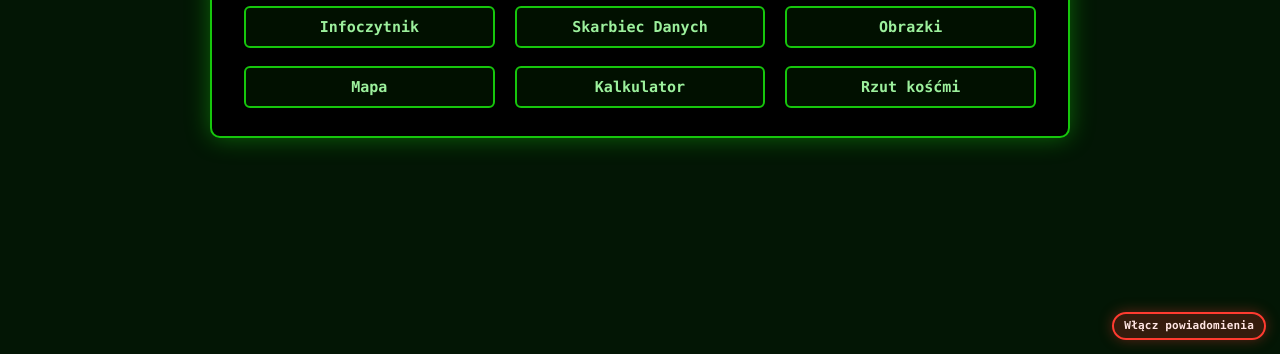
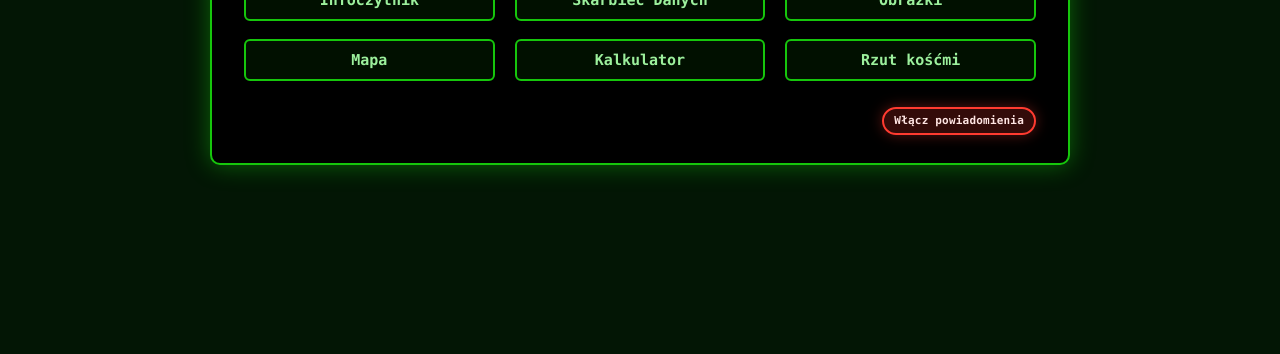
Before and after one commit to CuteLittleGoat/WrathAndGlory, a plain HTML site: page Main/index.html in a window 1280 px wide. Shown: the part 446-800 px from the top of the page. Drawn offline with Linux system fonts and the light colour scheme.

Commit message:
Fix notifications button placement under module grid

```diff
--- a/Main/index.html
+++ b/Main/index.html
@@ -107,11 +107,14 @@
       line-height: 1.35;
       word-break: break-word;
     }
+    .pushCtaWrap {
+      width: 100%;
+      display: flex;
+      justify-content: flex-end;
+      margin-top: 4px;
+    }
+
     .pushCta {
-      position: fixed;
-      right: 14px;
-      bottom: 14px;
-      z-index: 30;
       width: auto;
       border-color: #ff3b30;
       background: rgba(255, 59, 48, 0.2);
@@ -170,8 +173,10 @@
         <a class="btn" href="../DiceRoller/index.html">Rzut kośćmi</a>
       </div>
     </div>
+    <div class="pushCtaWrap">
+      <button class="btn pushCta" id="pushBtn" type="button">Włącz powiadomienia</button>
+    </div>
   </main>
-  <button class="btn pushCta" id="pushBtn" type="button">Włącz powiadomienia</button>
   <script src="../Infoczytnik/config/web-push-config.js"></script>
   <script>
     const isAdmin = new URLSearchParams(window.location.search).get("admin") === "1";
```
Also changed, not shown: Main/docs/Documentation.md (+16 -0 lines), Main/docs/README.md.
